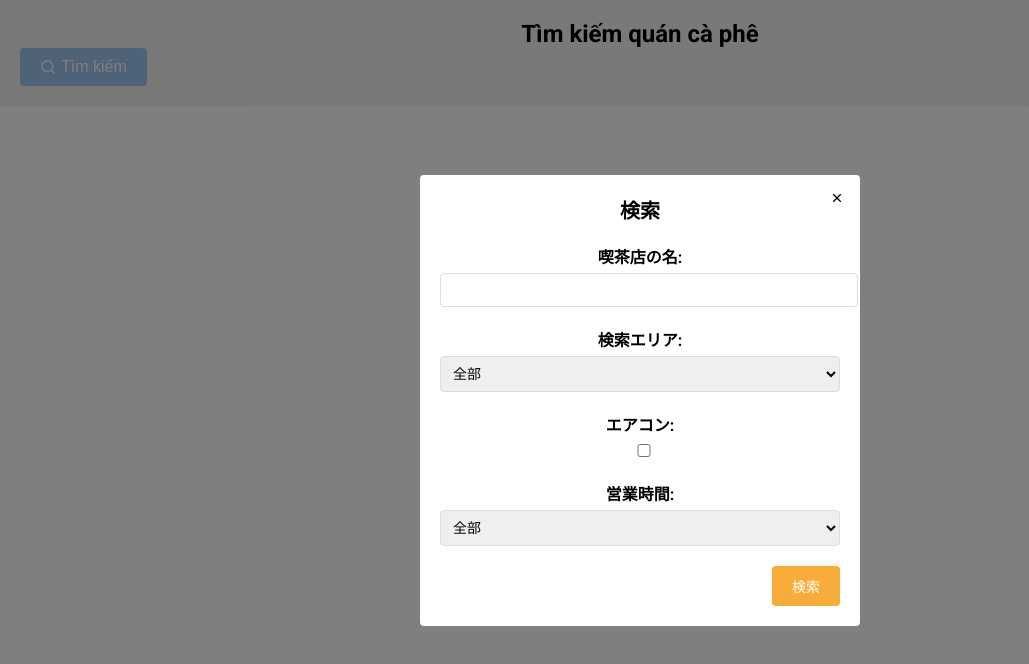
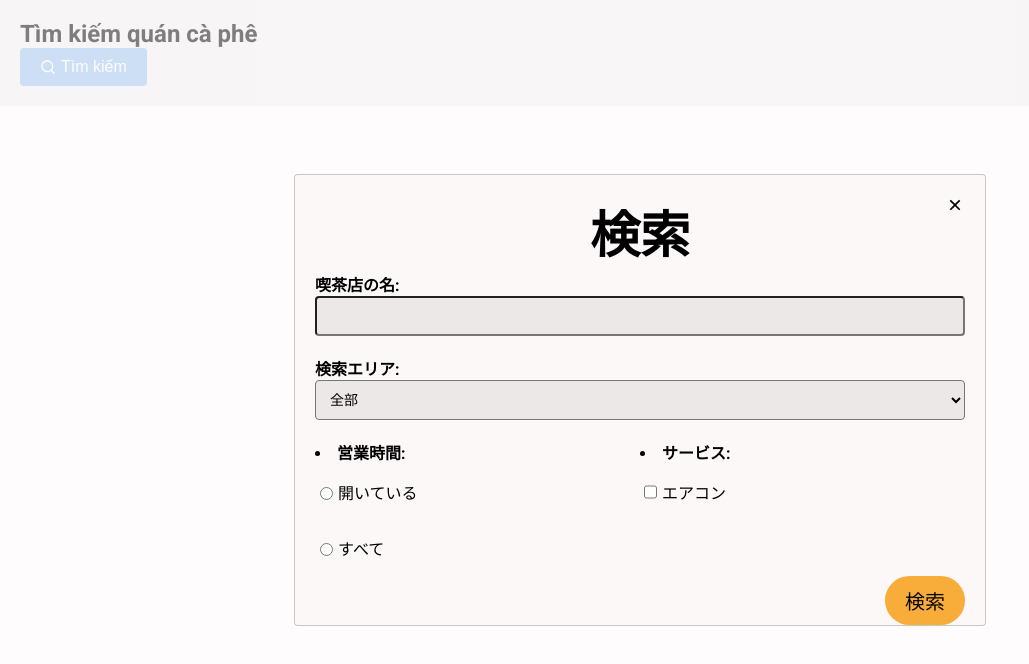
Before and after one commit to phucduongminh/kissaten, a React (Create React App) app: page / in a window 1280 px wide. Both pictures are taken after a click on the button "Tìm kiếm". Shown: the top 664 px of the page, without its empty margins (0-1029 px from the left). Built offline with nearby package versions, Linux system fonts and the light colour scheme.

Commit message:
fix search

```diff
--- a/src/App.js
+++ b/src/App.js
@@ -1,4 +1,4 @@
-import './App.css';
+//import './App.css';
 import Search from './pages/searchbar/search';
 
 function App() {
--- a/src/pages/searchbar/search.css
+++ b/src/pages/searchbar/search.css
@@ -38,7 +38,7 @@ h1 {
   left: 0;
   width: 100%;
   height: 100%;
-  background-color: rgba(0, 0, 0, 0.5);
+  background-color: rgba(253, 250, 250, 0.5);
   z-index: 999;
   display: flex;
   justify-content: center;
@@ -46,28 +46,31 @@ h1 {
 }
 
 .popup-content {
-  width: 400px;
-  background-color: #fff;
+  width: 650px;
+  height: 410px;
+  background-color: #fcf8f8;
   padding: 20px;
   border-radius: 4px;
+  border: 1px solid rgba(0,0,0,0.2);
   position: relative;
 }
 
 .popup-content h2 {
   margin-top: 0;
-  margin-bottom: 20px;
-  font-size: 20px;
+  margin-bottom: 5px;
+  font-size: 50px;
+  text-align: center;
 }
 
 .close-button {
   position: absolute;
   top: 10px;
   right: 10px;
-  padding: 5px;
+  padding: 10px 10px;
   background-color: transparent;
   border: none;
   color: #000;
-  font-size: 16px;
+  font-size: 20px;
   cursor: pointer;
 }
 
@@ -75,33 +78,60 @@ h1 {
   margin-bottom: 20px;
 }
 
-.form-group label {
-  display: block;
-  margin-bottom: 5px;
+.form-group label , li label{
+  margin-bottom: 3px;
   font-weight: 700;
+  justify-content: flex-start;
+  font-size: 16px;
 }
 
 .form-group input,
 .form-group select {
+  box-sizing: border-box;
+  display: inline-block;
   width: 100%;
-  padding: 8px;
+  padding: 10px;
   font-size: 14px;
-  border: 1px solid #ddd;
   border-radius: 4px;
+  background-color: #ece8e8;
 }
 
 .button-group {
   display: flex;
   justify-content: flex-end;
-  gap: 10px;
 }
 
 .button-group button {
   padding: 10px 20px;
   background-color: #f8ac39;
   border: none;
-  color: #fff;
-  font-size: 14px;
+  color: #080808;
+  font-size: 20px;
   cursor: pointer;
-  border-radius: 4px;
+  border-radius: 30px;
 }
+
+.button-group button:hover{
+  background-color: #f5970a;
+  color: #221b1b;
+  font-size: 21px;
+}
+
+.left-section, .right-section {
+  display: inline-flex;
+  width: 50%;
+  text-align: left;
+}
+
+li section{
+  display: flex;
+}
+
+li section p{
+  margin-left: 2px;
+}
+
+li{
+  float: left;
+  clear: left;
+}
--- a/src/pages/searchbar/search.js
+++ b/src/pages/searchbar/search.js
@@ -56,22 +56,38 @@ function Search() {
                 </select>
               </div>
 
-              <div className="form-group">
-                <label htmlFor="has-ac">エアコン:</label>
-                <input type="checkbox" className="checkbox-1" id="has-ac" checked={hasAC} onChange={(e) => setHasAC(e.target.checked)} />
+              <div class="left-section">
+              <li>
+                <label >営業時間:</label>
+              <section>
+                <input type="radio" class="form-check-input"  id="status1" value="open" check={status} onChange={(e) => setStatus(e.target.value)} />
+                  <p class="form-check-label" htmlFor="status1">
+                    開いている
+                  </p>
+              </section>
+              <section>
+                <input type="radio" class="form-check-input" id="status2" value="all" check={status} onChange={(e) => setStatus(e.target.value)} />
+                  <p class="form-check-label" htmlFor="status2">
+                    すべて
+                  </p>
+              </section>
+              </li>
               </div>
 
-              <div className="form-group">
-                <label htmlFor="status">営業時間:</label>
-                <select id="status" value={status} onChange={(e) => setStatus(e.target.value)}>
-                  <option value="all">全部</option>
-                  <option value="open">開いている</option>
-                </select>
+              <div class="right-section">
+              <li>
+              <label >サービス:</label>
+              <section>
+                <input type="checkbox" className="checkbox" id="has-ac" checked={hasAC} onChange={(e) => setHasAC(e.target.checked)} />
+                <p className="checkbox-label" htmlFor="has-ac">エアコン</p>
+              </section>
+              </li>
               </div>
 
               <div className="button-group">
                 <button type="submit">検索</button>
               </div>
+
             </form>
           </div>
         </div>
```
